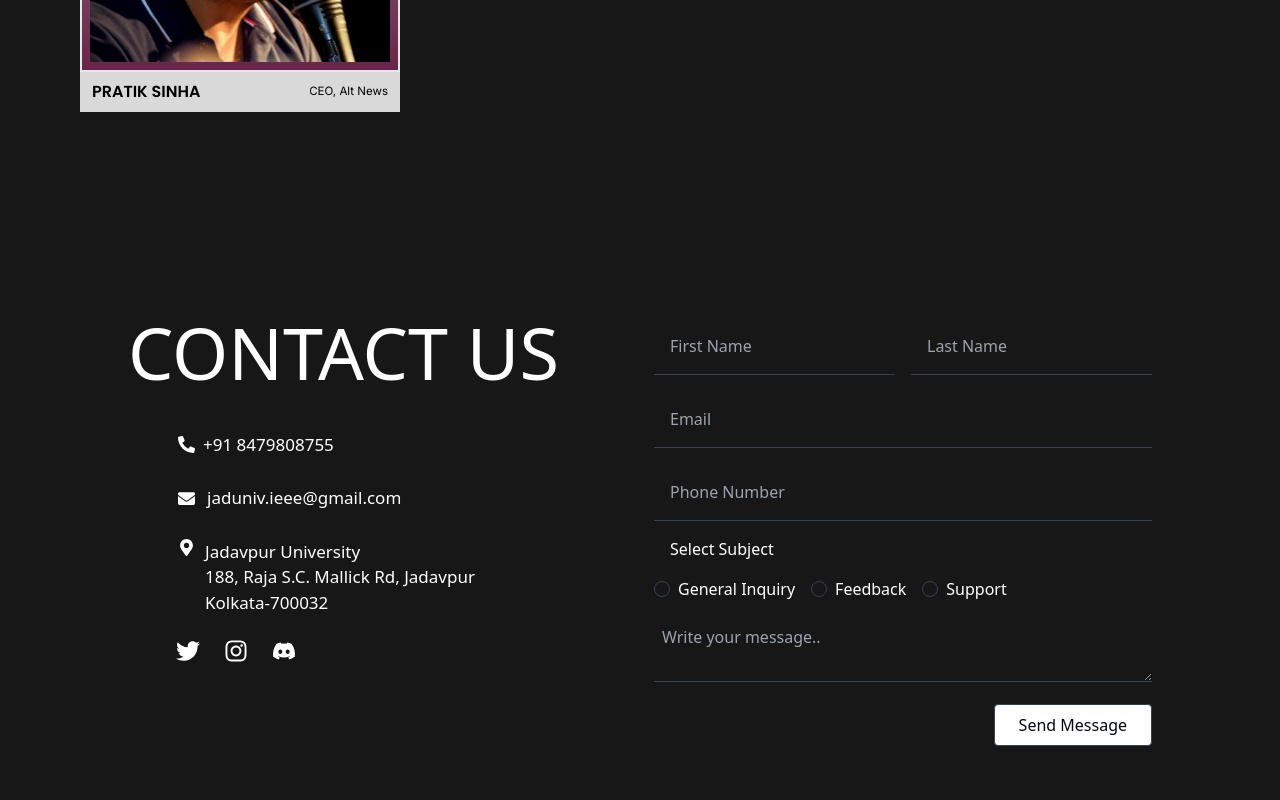
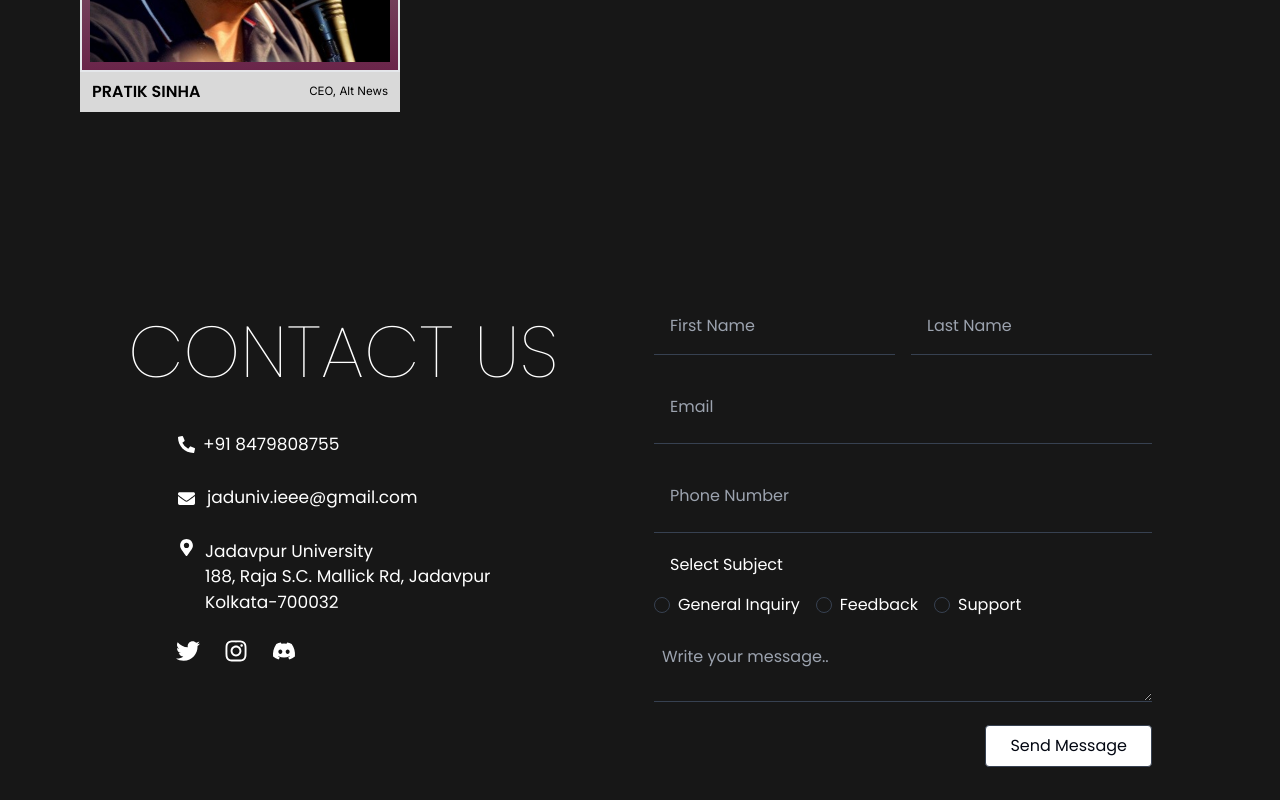
Before and after one commit to ieee-ju/pass-the-mic-24, a React (Vite) app: page /about in a window 1280 px wide. Shown: the part 2060-2860 px from the top of the page. Built offline with nearby package versions, Linux system fonts and the light colour scheme; no server answers.

Commit message:
Update Contact.jsx

```diff
--- a/src/components/Contact.jsx
+++ b/src/components/Contact.jsx
@@ -40,7 +40,7 @@ const Contact = () => {
   };
 
   return (
-    <div className="min-h-screen lg:h-[695px] w-full flex items-center bg-[#171717] text-white justify-center p-4 md:p-0">
+    <div className="min-h-screen lg:h-[695px] w-full flex items-center bg-[#171717] text-white justify-center p-4 md:p-0 font-poppins">
       <div className="container lg:max-w-5xl flex flex-col lg:flex-row justify-center lg:items-center w-full">
         <div className="flex flex-col justify-between mb-8 md:mb-0 md:w-full lg:w-[50%] lg:mb-[85px] lg:mr-7">
           <h1 className="text-5xl md:text-7xl font-thin mb-6 text-center lg:text-left">CONTACT US</h1>
@@ -93,7 +93,7 @@ const Contact = () => {
                 value={formData.email}
                 onChange={handleChange}
                 placeholder="Email"
-                className="w-full p-4 bg-transparent border-b border-gray-700 focus:outline-none"
+                className="w-full p-4 py-6 bg-transparent border-b border-gray-700 focus:outline-none"
                 required
               />
             </div>
@@ -104,11 +104,11 @@ const Contact = () => {
                 value={formData.phone}
                 onChange={handleChange}
                 placeholder="Phone Number"
-                className="w-full p-4 bg-transparent border-b border-gray-700 focus:outline-none"
+                className="w-full p-4 py-6 bg-transparent border-b border-gray-700 focus:outline-none"
                 required
               />
             </div>
-            <div className="mb-4">
+            <div className="mb-5 mt-5">
               <label className="block mb-4 ml-4">Select Subject</label>
               <div className="flex flex-wrap gap-4">
                 <label className="flex items-center">
```
